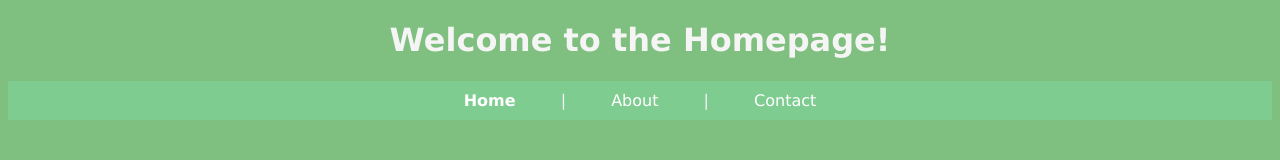
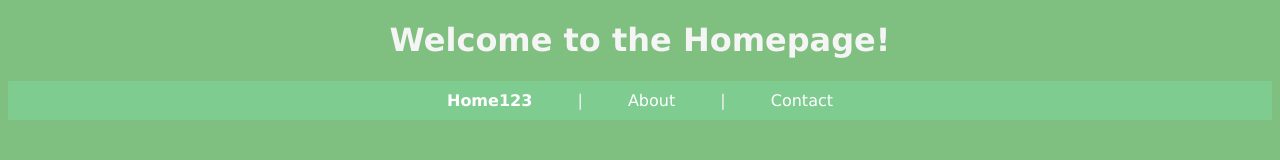
Before and after one commit to ckgupta/cdk-lb-ecs-service, a plain HTML site: page app/site-assets/index.html in a window 1280 px wide. Drawn offline with Linux system fonts and the light colour scheme.

Commit message:
updated index.html Home tab link label

```diff
--- a/app/site-assets/index.html
+++ b/app/site-assets/index.html
@@ -10,7 +10,7 @@
   <body>
     <h1>Welcome to the Homepage!</h1>
     <ul>
-      <li id="current"><a href="index.html">Home</a></li>
+      <li id="current"><a href="index.html">Home123</a></li>
       <li>|</li>
       <li><a href="about.html">About</a></li>
       <li>|</li>
```
